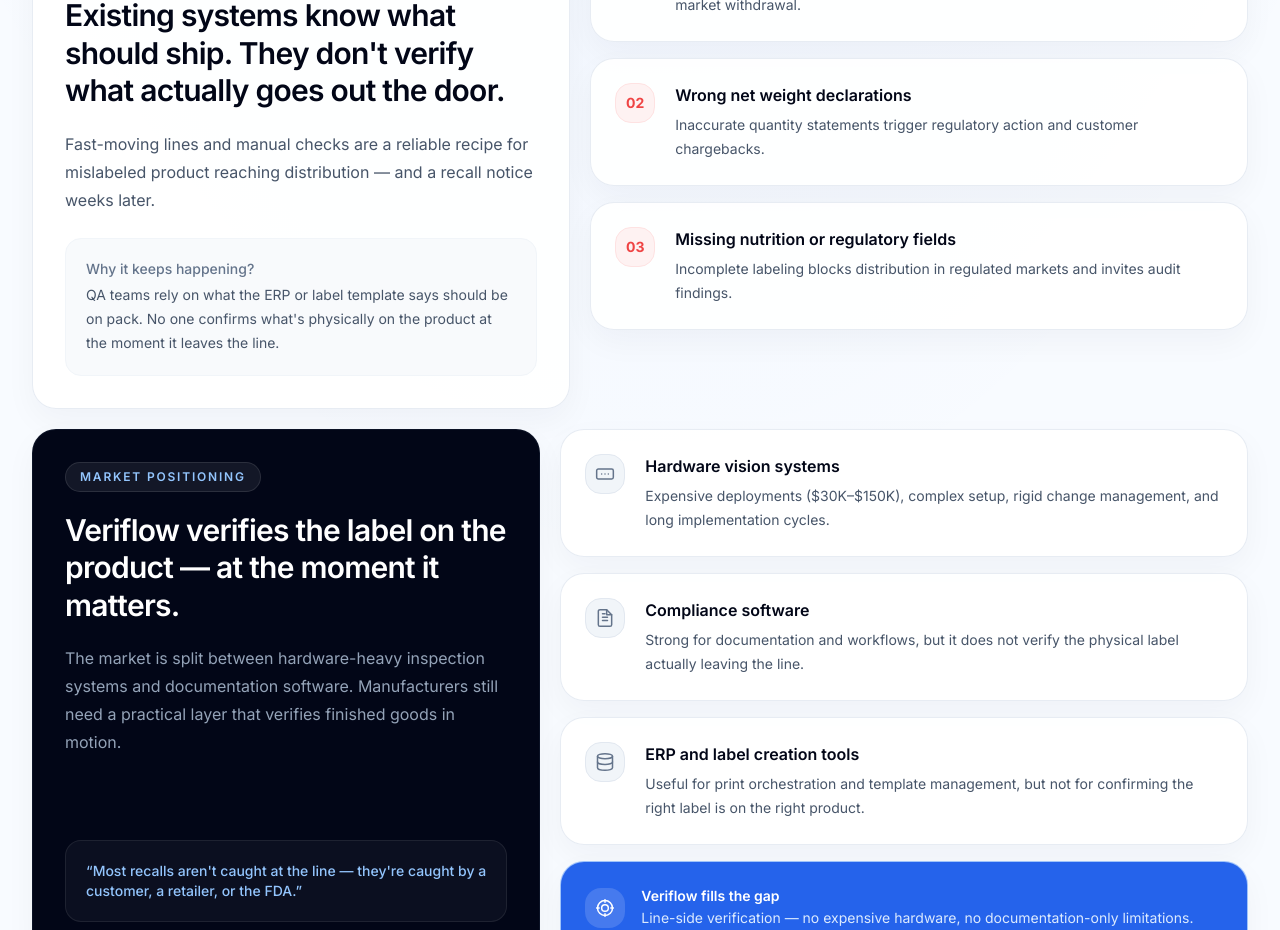
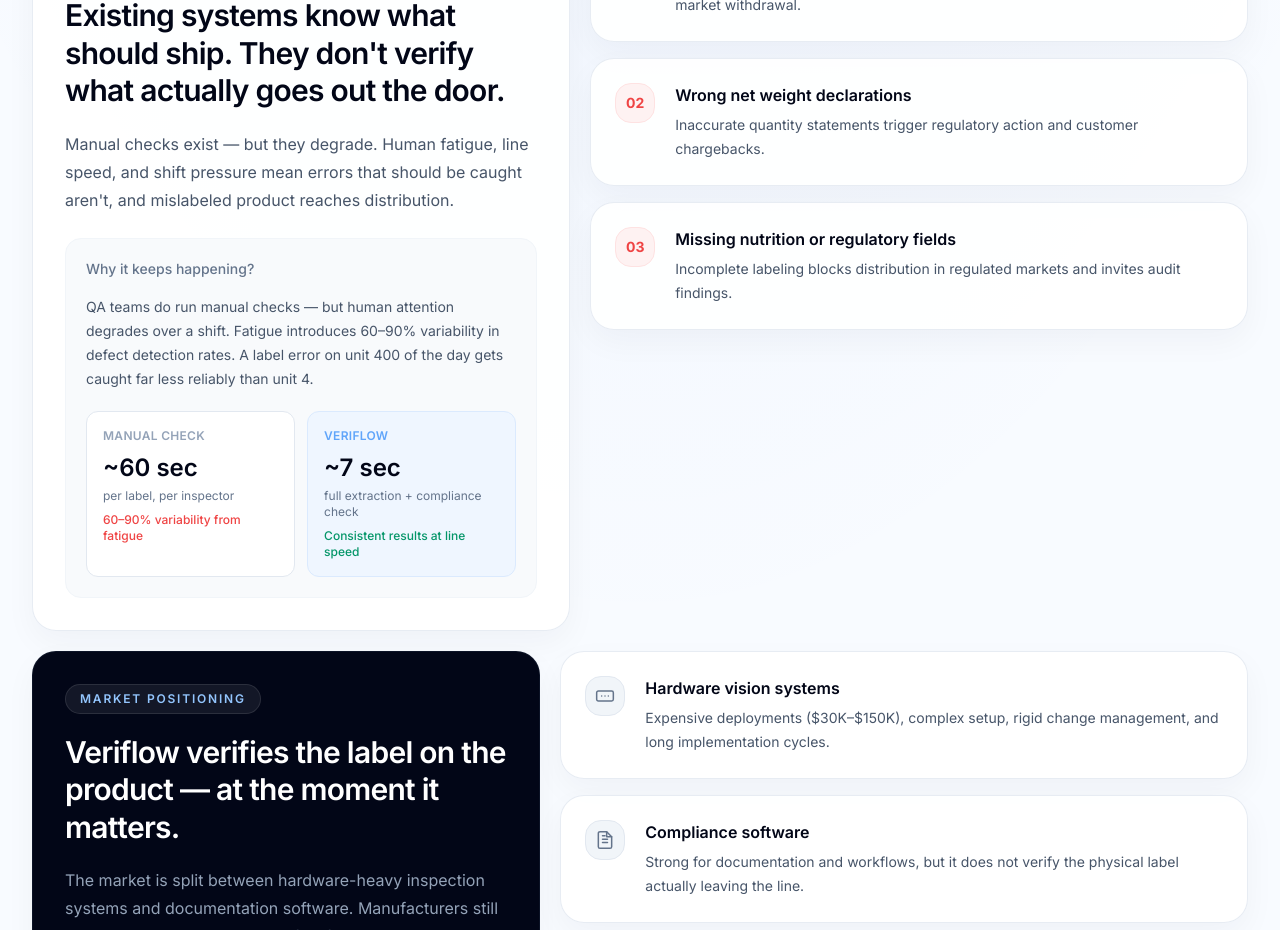
Before and after one commit to navya19j/veriflow, a Next.js app: page / in a window 1280 px wide. Shown: the part 860-1790 px from the top of the page. Built offline with nearby package versions, Linux system fonts and the light colour scheme.

Commit message:
Add manual vs Veriflow comparison callout with fatigue stats and 7sec detection time
Made-with: Cursor

```diff
--- a/app/page.tsx
+++ b/app/page.tsx
@@ -358,12 +358,28 @@ export default function HomePage() {
                     Existing systems know what should ship. They don&apos;t verify what actually goes out the door.
                   </h2>
                   <p className="text-base leading-7 text-slate-600">
-                    Fast-moving lines and manual checks are a reliable recipe for mislabeled product reaching distribution — and a recall notice weeks later.
+                    Manual checks exist — but they degrade. Human fatigue, line speed, and shift pressure mean errors that should be caught aren't, and mislabeled product reaches distribution.
                   </p>
                 </div>
-                <div className="rounded-2xl border border-slate-100 bg-slate-50 p-5">
-                    <p className="text-sm font-medium text-slate-500 mb-1">Why it keeps happening?</p>
-                  <p className="text-sm leading-6 text-slate-600">QA teams rely on what the ERP or label template says should be on pack. No one confirms what&apos;s physically on the product at the moment it leaves the line.</p>
+                <div className="space-y-4 rounded-2xl border border-slate-100 bg-slate-50 p-5">
+                  <p className="text-sm font-medium text-slate-500">Why it keeps happening?</p>
+                  <p className="text-sm leading-6 text-slate-600">
+                    QA teams do run manual checks — but human attention degrades over a shift. Fatigue introduces 60–90% variability in defect detection rates. A label error on unit 400 of the day gets caught far less reliably than unit 4.
+                  </p>
+                  <div className="grid grid-cols-2 gap-3 pt-1">
+                    <div className="rounded-xl border border-slate-200 bg-white p-4">
+                      <p className="text-xs font-semibold uppercase tracking-wide text-slate-400 mb-2">Manual check</p>
+                      <p className="text-2xl font-semibold text-slate-950">~60 sec</p>
+                      <p className="mt-1 text-xs text-slate-500">per label, per inspector</p>
+                      <p className="mt-2 text-xs text-red-500 font-medium">60–90% variability from fatigue</p>
+                    </div>
+                    <div className="rounded-xl border border-blue-100 bg-blue-50 p-4">
+                      <p className="text-xs font-semibold uppercase tracking-wide text-blue-400 mb-2">Veriflow</p>
+                      <p className="text-2xl font-semibold text-slate-950">~7 sec</p>
+                      <p className="mt-1 text-xs text-slate-500">full extraction + compliance check</p>
+                      <p className="mt-2 text-xs text-emerald-600 font-medium">Consistent results at line speed</p>
+                    </div>
+                  </div>
                 </div>
               </CardContent>
             </Card>
```
